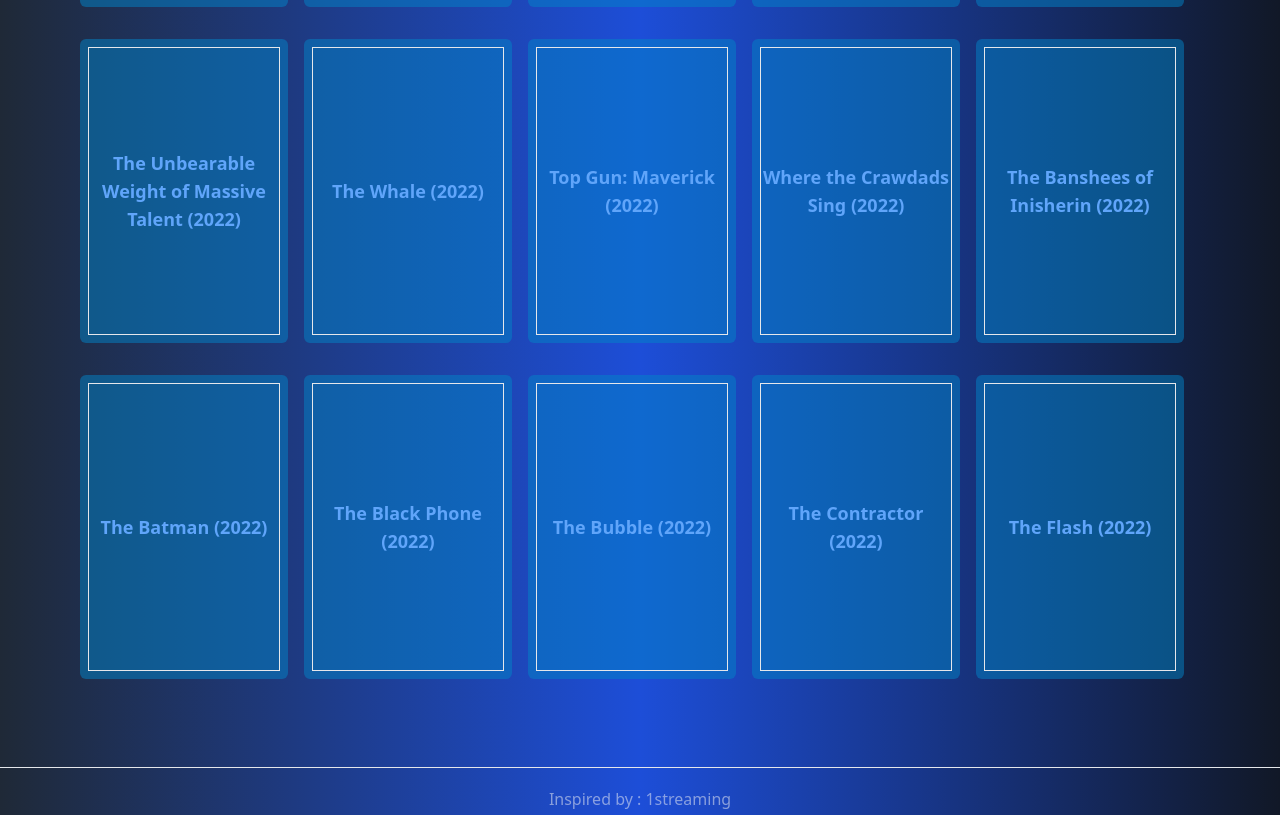
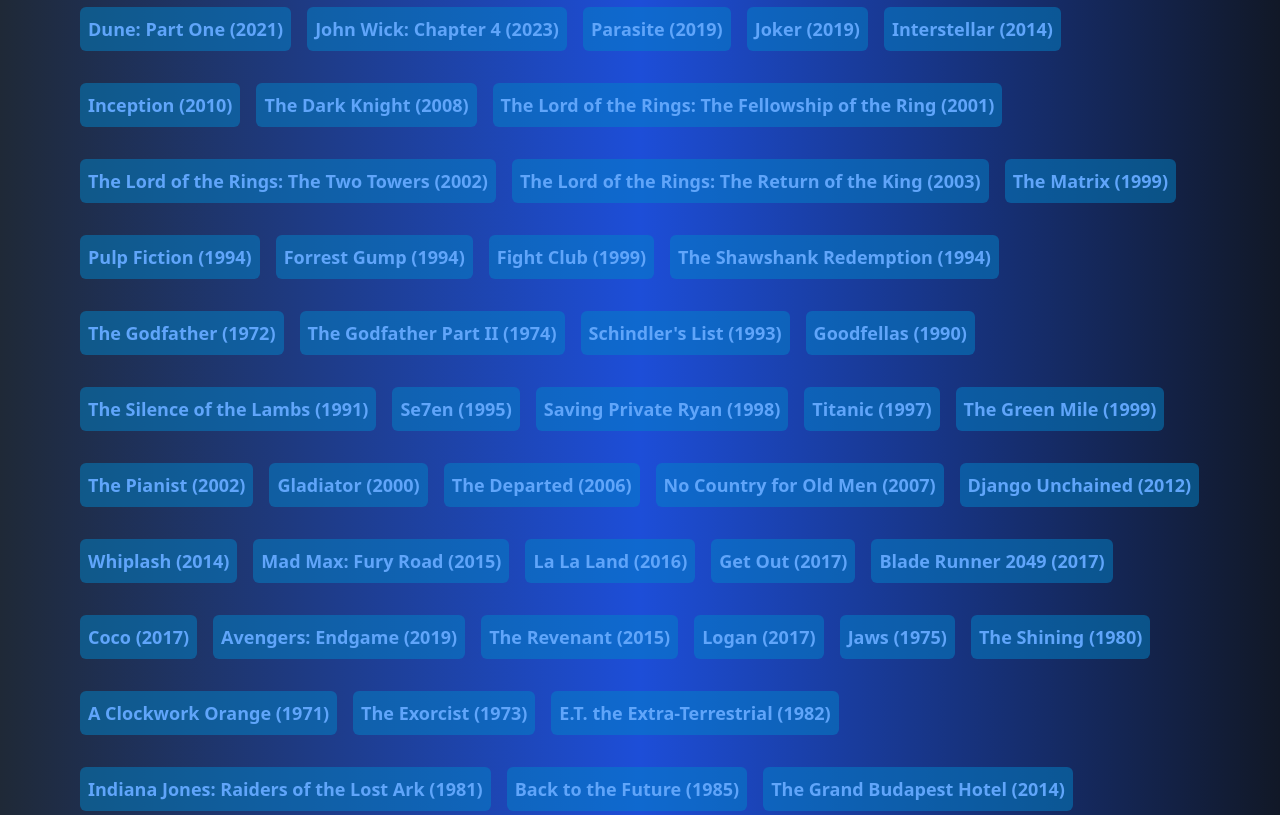
Before and after one commit to Eddyzzero/FilmsSearchBar, a Vue app: page / in a window 1280 px wide. Shown: the part 557-1372 px from the top of the page. Built offline with nearby package versions, Linux system fonts and the light colour scheme.

Commit message:
added new images to the top 100 films

```diff
--- a/src/App.vue
+++ b/src/App.vue
@@ -1,25 +1,38 @@
 <template>
-    <div id="app"
-        class="bg-gradient-to-r from-gray-800 via-blue-700 to-gray-900 text-cyan-800 flex-col justify-items-center p-20 space-y-3">
-        <h1 class=" text-white text-4xl font-bold uppercase">Application</h1>
-        <h2 class=" pb-5 text-lg font-semibold text-zinc-100">Films à regarder une fois dans la vie</h2>
+  <div
+    id="app"
+    class="bg-gradient-to-r from-gray-800 via-blue-700 to-gray-900 text-cyan-800 flex-col justify-items-center p-20 space-y-3"
+  >
+    <h1 class="text-white text-4xl font-bold uppercase">Application</h1>
+    <h2 class="pb-5 text-lg font-semibold text-zinc-100">
+      Films à regarder une fois dans la vie
+    </h2>
     <SearchBar v-model="searchQuery" />
-        <hr class=" h-1 w-full">
-        <SearchBarResultList :items="filteredItems"/>
+    <hr class="h-1 w-full" />
+    <SearchBarResultList :items="filteredItems" />
   </div>
-    <hr class=" h-1 w-full">
-    <div class="flex flex-col text-center justify-center p-4 text-zinc-100 opacity-50">
-        <p> Inspired by :
-            <a target="_blank" class=" hover:text-gray-500" href="https://01streaming.tv/"> 1streaming</a>
+  <hr class="h-1 w-full" />
+  <div
+    class="flex flex-col text-center justify-center p-4 text-zinc-100 opacity-50"
+  >
+    <p>
+      Inspired by :
+      <a
+        target="_blank"
+        class="hover:text-gray-500"
+        href="https://01streaming.tv/"
+      >
+        1streaming</a
+      >
     </p>
-        <p> Jhon Florez 2025</p>
+    <p>Jhon Florez 2025</p>
   </div>
 </template>
 
 <script>
-import SearchBar from "./components/SearchBar.vue"
-import SearchBarResultitem from "./components/SearchBarResultItem.vue"
-import SearchBarResultList from "./components/SearchBarResultList.vue"
+import SearchBar from "./components/SearchBar.vue";
+import SearchBarResultitem from "./components/SearchBarResultItem.vue";
+import SearchBarResultList from "./components/SearchBarResultList.vue";
 
 export default {
   components: {
@@ -29,26 +42,150 @@ export default {
   },
   data() {
     return {
-            hoveredIndex:null, // pour savoir quel élément est survolé
+      hoveredIndex: null, // pour savoir quel élément est survolé
       searchQuery: "",
       items: [
-                { title:"Oppenheimer (2023)", image: "Oppenheimer (2023).jpg" },
-                { title:"Barbie (2023)", image: "barbie 2023.jpg" },
-                { title:"Everything Everywhere All at Once (2022)", image: "Everything Everywhere All at Once (2022).jpg" },
-                { title:"Spider-Man: Across the Spider-Verse (2023)", image: "spiderman.jpg" },
-                { title:"The Northman (2022)", image: "The Northman (2022).jpg" },
-                { title:"The Unbearable Weight of Massive Talent (2022)", image: "The Unbearable Weight of Massive Talent (2022).jpg" },
-                { title:"The Whale (2022)", image: "The Whale (2022).jpg" },
-                { title:"Top Gun: Maverick (2022)", image: "Top Gun Maverick (2022).jpg" },
-                { title:"Where the Crawdads Sing (2022)", image: "Where the Crawdads Sing (2022).jpg" },
-                { title:"The Banshees of Inisherin (2022)", image: "The Banshees of Inisherin (2022).jpg" },
-                { title:"The Batman (2022)", image: "The Batman (2022).jpg" },
-                { title:"The Black Phone (2022)", image: "The Black Phone (2022).jpg" },
-                { title:"The Bubble (2022)", image: "The Bubble (2022).jpg" },
-                { title:"The Contractor (2022)", image: "The Contractor (2022).jpg" },
-                { title:"The Flash (2022)", image: "The Flash (2022).jpg" },
-            ]
-        }
+        { title: "Oppenheimer (2023)", image: "Oppenheimer (2023).jpg" },
+        { title: "Barbie (2023)", image: "barbie 2023.jpg" },
+        {
+          title: "Everything Everywhere All at Once (2022)",
+          image: "Everything Everywhere All at Once (2022).jpg",
+        },
+        {
+          title: "Spider-Man: Across the Spider-Verse (2023)",
+          image: "spiderman.jpg",
+        },
+        { title: "The Northman (2022)", image: "The Northman (2022).jpg" },
+        {
+          title: "The Unbearable Weight of Massive Talent (2022)",
+          image: "The Unbearable Weight of Massive Talent (2022).jpg",
+        },
+        { title: "The Whale (2022)", image: "The Whale (2022).jpg" },
+        {
+          title: "Top Gun: Maverick (2022)",
+          image: "Top Gun Maverick (2022).jpg",
+        },
+        {
+          title: "Where the Crawdads Sing (2022)",
+          image: "Where the Crawdads Sing (2022).jpg",
+        },
+        {
+          title: "The Banshees of Inisherin (2022)",
+          image: "The Banshees of Inisherin (2022).jpg",
+        },
+        { title: "The Batman (2022)", image: "The Batman (2022).jpg" },
+        {
+          title: "The Black Phone (2022)",
+          image: "The Black Phone (2022).jpg",
+        },
+        { title: "The Bubble (2022)", image: "The Bubble (2022).jpg" },
+        { title: "The Contractor (2022)", image: "The Contractor (2022).jpg" },
+        { title: "The Flash (2023)", image: "The Flash (2022).jpg" },
+        { title: "Dune: Part One (2021)", image: "dunePartieUne.jpg" },
+        {
+          title: "John Wick: Chapter 4 (2023)",
+          image: "johnWick4.jpg",
+        },
+        { title: "Parasite (2019)", image: "Parasite (2019).jpg" },
+        { title: "Joker (2019)", image: "Joker (2019).jpg" },
+        { title: "Interstellar (2014)", image: "Interstellar (2014).jpg" },
+        { title: "Inception (2010)", image: "Inception (2010).jpg" },
+        {
+          title: "The Dark Knight (2008)",
+          image: "The Dark Knight (2008).jpg",
+        },
+        {
+          title: "The Lord of the Rings: The Fellowship of the Ring (2001)",
+          image: "LOTR Fellowship (2001).jpg",
+        },
+        {
+          title: "The Lord of the Rings: The Two Towers (2002)",
+          image: "LOTR Two Towers (2002).jpg",
+        },
+        {
+          title: "The Lord of the Rings: The Return of the King (2003)",
+          image: "LOTR Return (2003).jpg",
+        },
+        { title: "The Matrix (1999)", image: "The Matrix (1999).jpg" },
+        { title: "Pulp Fiction (1994)", image: "Pulp Fiction (1994).jpg" },
+        { title: "Forrest Gump (1994)", image: "Forrest Gump (1994).jpg" },
+        { title: "Fight Club (1999)", image: "Fight Club (1999).jpg" },
+        {
+          title: "The Shawshank Redemption (1994)",
+          image: "The Shawshank Redemption (1994).jpg",
+        },
+        { title: "The Godfather (1972)", image: "The Godfather (1972).jpg" },
+        {
+          title: "The Godfather Part II (1974)",
+          image: "The Godfather Part II (1974).jpg",
+        },
+        {
+          title: "Schindler's List (1993)",
+          image: "Schindler's List (1993).jpg",
+        },
+        { title: "Goodfellas (1990)", image: "Goodfellas (1990).jpg" },
+        {
+          title: "The Silence of the Lambs (1991)",
+          image: "The Silence of the Lambs (1991).jpg",
+        },
+        { title: "Se7en (1995)", image: "Se7en (1995).jpg" },
+        {
+          title: "Saving Private Ryan (1998)",
+          image: "Saving Private Ryan (1998).jpg",
+        },
+        { title: "Titanic (1997)", image: "Titanic (1997).jpg" },
+        { title: "The Green Mile (1999)", image: "The Green Mile (1999).jpg" },
+        { title: "The Pianist (2002)", image: "The Pianist (2002).jpg" },
+        { title: "Gladiator (2000)", image: "Gladiator (2000).jpg" },
+        { title: "The Departed (2006)", image: "The Departed (2006).jpg" },
+        {
+          title: "No Country for Old Men (2007)",
+          image: "No Country for Old Men (2007).jpg",
+        },
+        {
+          title: "Django Unchained (2012)",
+          image: "Django Unchained (2012).jpg",
+        },
+        { title: "Whiplash (2014)", image: "Whiplash (2014).jpg" },
+        {
+          title: "Mad Max: Fury Road (2015)",
+          image: "Mad Max Fury Road (2015).jpg",
+        },
+        { title: "La La Land (2016)", image: "La La Land (2016).jpg" },
+        { title: "Get Out (2017)", image: "Get Out (2017).jpg" },
+        {
+          title: "Blade Runner 2049 (2017)",
+          image: "Blade Runner 2049 (2017).jpg",
+        },
+        { title: "Coco (2017)", image: "Coco (2017).jpg" },
+        {
+          title: "Avengers: Endgame (2019)",
+          image: "Avengers Endgame (2019).jpg",
+        },
+        { title: "The Revenant (2015)", image: "The Revenant (2015).jpg" },
+        { title: "Logan (2017)", image: "Logan (2017).jpg" },
+        { title: "Jaws (1975)", image: "Jaws (1975).jpg" },
+        { title: "The Shining (1980)", image: "The Shining (1980).jpg" },
+        {
+          title: "A Clockwork Orange (1971)",
+          image: "A Clockwork Orange (1971).jpg",
+        },
+        { title: "The Exorcist (1973)", image: "The Exorcist (1973).jpg" },
+        { title: "E.T. the Extra-Terrestrial (1982)", image: "ET (1982).jpg" },
+        {
+          title: "Indiana Jones: Raiders of the Lost Ark (1981)",
+          image: "Indiana Jones (1981).jpg",
+        },
+        {
+          title: "Back to the Future (1985)",
+          image: "Back to the Future (1985).jpg",
+        },
+        {
+          title: "The Grand Budapest Hotel (2014)",
+          image: "The Grand Budapest Hotel (2014).jpg",
+        },
+      ],
+    };
   },
 
   methods: {
@@ -58,14 +195,14 @@ export default {
 
     hideIndex() {
       this.hoveredIndex = null; //cache l'image survolée
-        }
+    },
   },
   computed: {
     filteredItems() {
       return this.items.filter((item) =>
-                item.title.toLowerCase().includes(this.searchQuery.toLowerCase()),
+        item.title.toLowerCase().includes(this.searchQuery.toLowerCase())
       );
-        }
-    }
-}
+    },
+  },
+};
 </script>
--- a/src/components/SearchBarResultList.vue
+++ b/src/components/SearchBarResultList.vue
@@ -1,32 +1,37 @@
 <template>
   <div class="flex flex-wrap gap-4">
-
     <SearchBarResultitem
       v-for="(item, index) in items"
       :key="index"
       @mouseover="showImage(index)"
-      @mouseleave="hideIndex">
-
+      @mouseleave="hideIndex"
+    >
       <template #default>
-        <div class="relative w-48 h-72 border border-gray-200 text-blue-400 flex justify-center items-center text-center">
-          <p class="text-lg font-semibold">{{ item.title }}</p>
+        <div
+          class="relative w-30 rounded-md text-blue-400 flex justify-center items-center text-center"
+        >
+          <p class="text-lg font-semibold z-5">{{ item.title }}</p>
         </div>
         <!-- Affichage de l'image lors du survol -->
-        <div v-if="hoveredIndex === index" class="absolute top-0 left-0 right-0 bottom-0 rounded-md  bg-opacity-60 flex justify-center items-center">
-          <img :src="'/public/images/' + item.image"  class=" max-w-[250px] h-[300px] rounded-md transition-transform" />
+        <div
+          v-if="hoveredIndex === index"
+          class="absolute top-0 left-0 right-0 bottom-0 rounded-md bg-opacity-60 flex justify-center items-center z-20"
+        >
+          <img
+            :src="'/public/images/' + item.image"
+            class="max-w-[250px] h-[300px] rounded-md transition-transform z-20"
+          />
         </div>
       </template>
-
     </SearchBarResultitem>
-
   </div>
 </template>
 
 <script>
-import SearchBarResultitem from './SearchBarResultItem.vue';
+import SearchBarResultitem from "./SearchBarResultItem.vue";
 
 export default {
-  components: { SearchBarResultitem, },
+  components: { SearchBarResultitem },
 
   props: {
     items: {
--- a/src/css/output.css
+++ b/src/css/output.css
@@ -578,6 +578,10 @@ video {
   top: 0px;
 }
 
+.z-20 {
+  z-index: 20;
+}
+
 .my-2 {
   margin-top: 0.5rem;
   margin-bottom: 0.5rem;
@@ -591,53 +595,12 @@ video {
   height: 0.25rem;
 }
 
-.h-72 {
-  height: 18rem;
-}
-
-.h-fit {
-  height: -moz-fit-content;
-  height: fit-content;
-}
-
-.h-\[100px\] {
-  height: 100px;
-}
-
-.h-\[500px\] {
-  height: 500px;
-}
-
 .h-\[300px\] {
   height: 300px;
 }
 
-.h-\[400px\] {
-  height: 400px;
-}
-
-.max-h-20 {
-  max-height: 5rem;
-}
-
-.w-48 {
-  width: 12rem;
-}
-
 .w-full {
   width: 100%;
-}
-
-.max-w-xl {
-  max-width: 36rem;
-}
-
-.max-w-80 {
-  max-width: 20rem;
-}
-
-.max-w-\[350px\] {
-  max-width: 350px;
 }
 
 .max-w-\[250px\] {
@@ -680,15 +643,6 @@ video {
 
 .rounded-md {
   border-radius: 0.375rem;
-}
-
-.border {
-  border-width: 1px;
-}
-
-.border-gray-200 {
-  --tw-border-opacity: 1;
-  border-color: rgb(229 231 235 / var(--tw-border-opacity, 1));
 }
 
 .bg-sky-600\/50 {
@@ -811,12 +765,6 @@ video {
   transition-duration: 150ms;
 }
 
-.transition-opacity {
-  transition-property: opacity;
-  transition-timing-function: cubic-bezier(0.4, 0, 0.2, 1);
-  transition-duration: 150ms;
-}
-
 .transition-transform {
   transition-property: transform;
   transition-timing-function: cubic-bezier(0.4, 0, 0.2, 1);
@@ -838,11 +786,6 @@ video {
   transform: translate(var(--tw-translate-x), var(--tw-translate-y)) rotate(var(--tw-rotate)) skewX(var(--tw-skew-x)) skewY(var(--tw-skew-y)) scaleX(var(--tw-scale-x)) scaleY(var(--tw-scale-y));
 }
 
-.hover\:bg-slate-50:hover {
-  --tw-bg-opacity: 1;
-  background-color: rgb(248 250 252 / var(--tw-bg-opacity, 1));
-}
-
 .hover\:text-black:hover {
   --tw-text-opacity: 1;
   color: rgb(0 0 0 / var(--tw-text-opacity, 1));
```
Also changed, not shown: public/images/dunePartieUne.jpg (added), public/images/johnWick4.jpg (added). Lines whose indentation alone changed are shown as unchanged.
